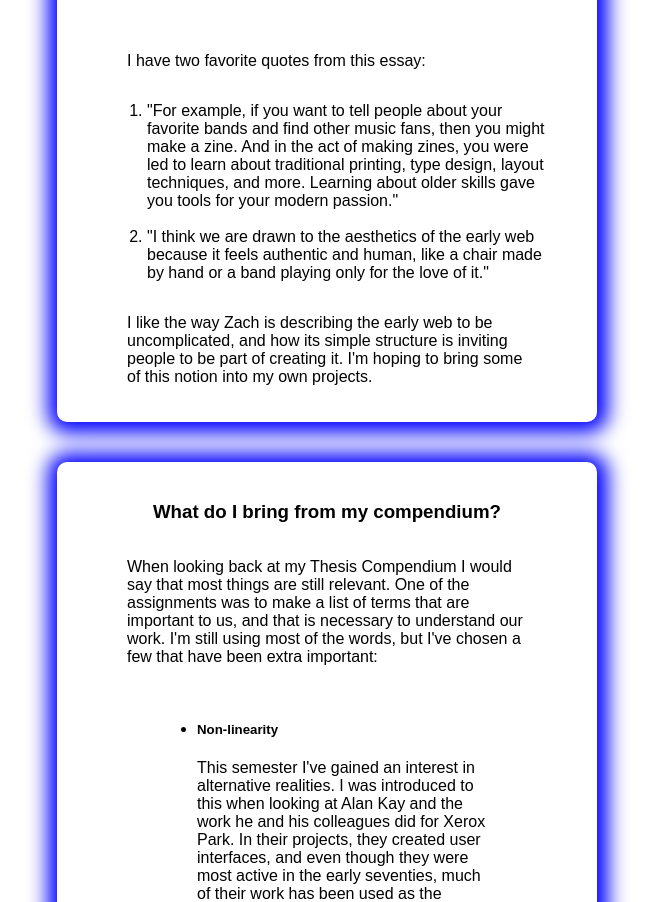
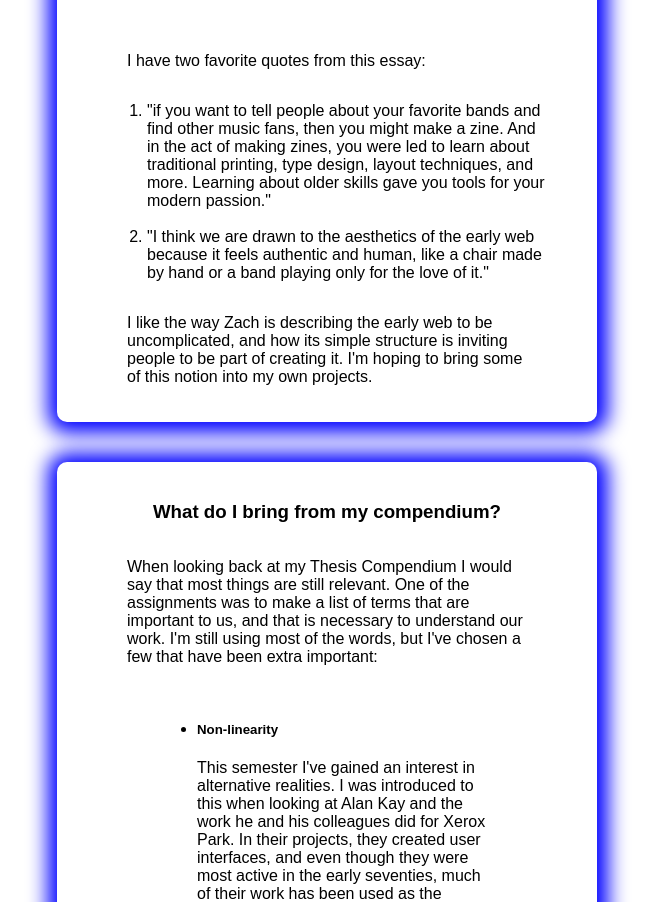
Before and after one commit to ewerbring/thesisZine, a plain HTML site: page index.html in a window 1280 px wide. Shown: the part 799-1701 px from the top of the page, without its empty margins (313-968 px from the left). Drawn offline with Linux system fonts and the light colour scheme.

Commit message:
spelling

```diff
--- a/index.html
+++ b/index.html
@@ -32,7 +32,7 @@
 
       <ol style="width: 400px;">
         <li>
-          "For example, if you want to tell people about your favorite bands and
+          "if you want to tell people about your favorite bands and
           find other music fans, then you might make a zine. And in the act of
           making zines, you were led to learn about traditional printing, type
           design, layout techniques, and more. Learning about older skills gave
```
